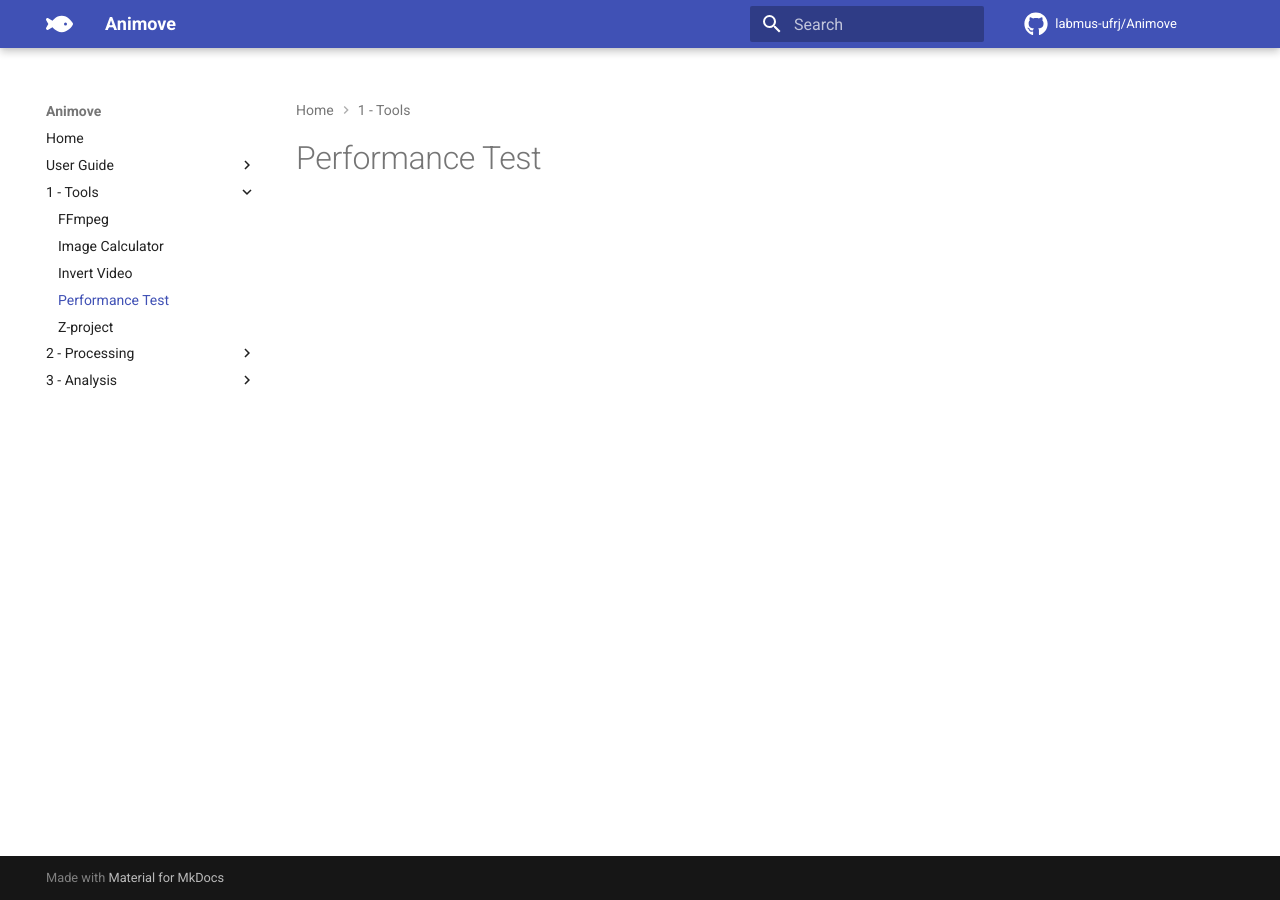
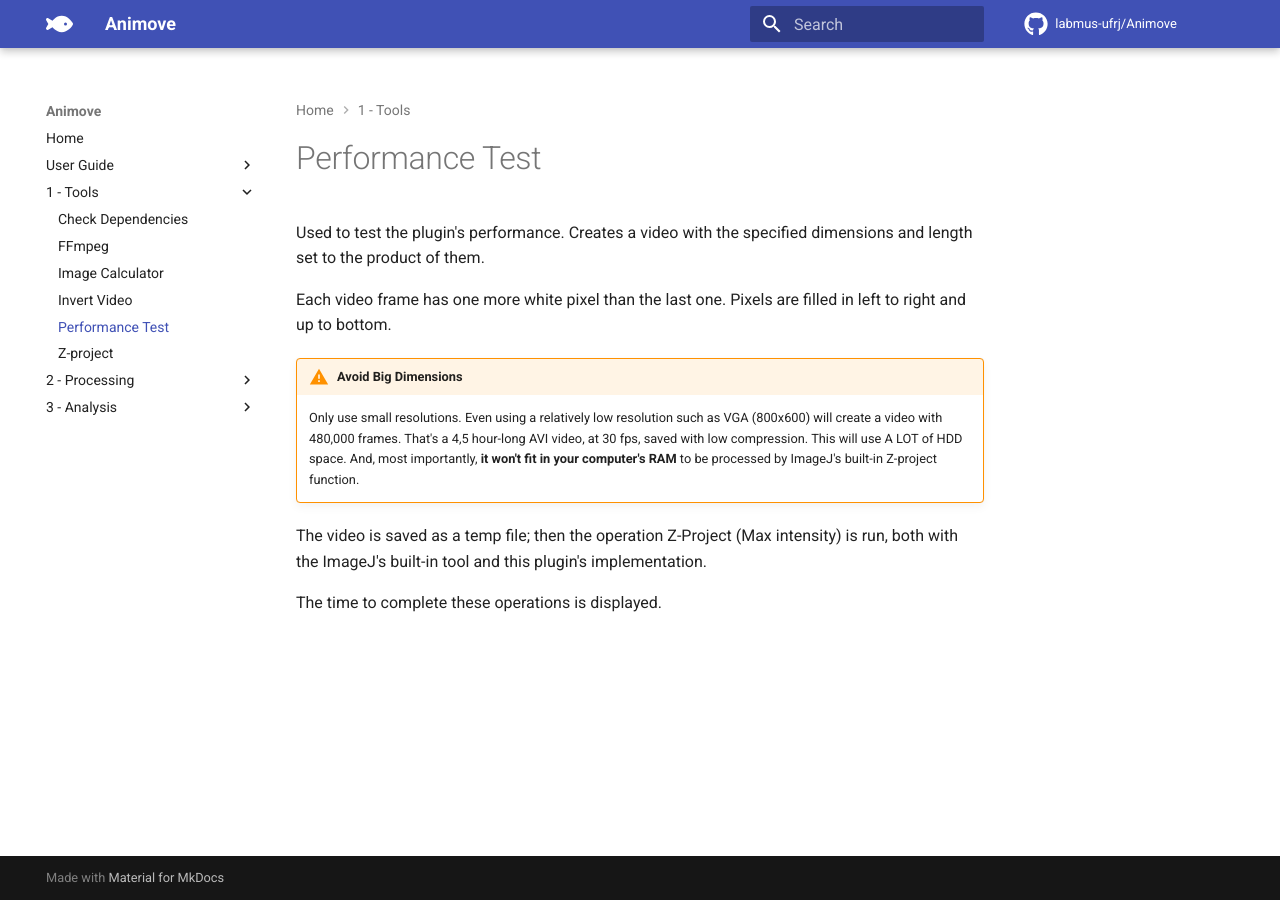
Before and after one commit to labmus-ufrj/Animove, an MkDocs documentation site: the page built from docs/docs/tools/performance-test.md, in a window 1280 px wide. Built offline with MkDocs 1.6.1 and Material for MkDocs 9.7.7, drawn with Linux system fonts in a browser that asks for light colours; comment, search, counter and statistics services are not loaded.

```diff
--- a/docs/docs/tools/performance-test.md
+++ b/docs/docs/tools/performance-test.md
@@ -1 +1,13 @@
 # Performance Test
+
+Used to test the plugin's performance. Creates a video with the specified dimensions and length set to the product of them.
+
+Each video frame has one more white pixel than the last one. Pixels are filled in left to right and up to bottom.
+
+!!! warning "Avoid Big Dimensions"
+    Only use small resolutions.
+    Even using a relatively low resolution such as VGA (800x600) will create a video with 480,000 frames. That's a 4,5 hour-long AVI video, at 30 fps, saved with low compression. This will use A LOT of HDD space. And, most importantly, **it won't fit in your computer's RAM** to be processed by ImageJ's built-in Z-project function.
+
+The video is saved as a temp file; then the operation Z-Project (Max intensity) is run, both with the ImageJ's built-in tool and this plugin's implementation.
+
+The time to complete these operations is displayed.
--- a/docs/mkdocs.yml
+++ b/docs/mkdocs.yml
@@ -25,6 +25,7 @@
       - 'Installation': 'guide/installation.md'
       - 'Quick Start': 'guide/quick-start.md'
   - '1 - Tools':
+      - 'Check Dependencies': 'tools/check-dependencies.md'
       - 'FFmpeg': 'tools/ffmpeg.md'
       - 'Image Calculator': 'tools/image-calculator.md'
       - 'Invert Video': 'tools/invert-video.md'
```
Also changed, not shown: docs/docs/tools/check-dependencies.md (added, +5 -0 lines), 3 other files.
